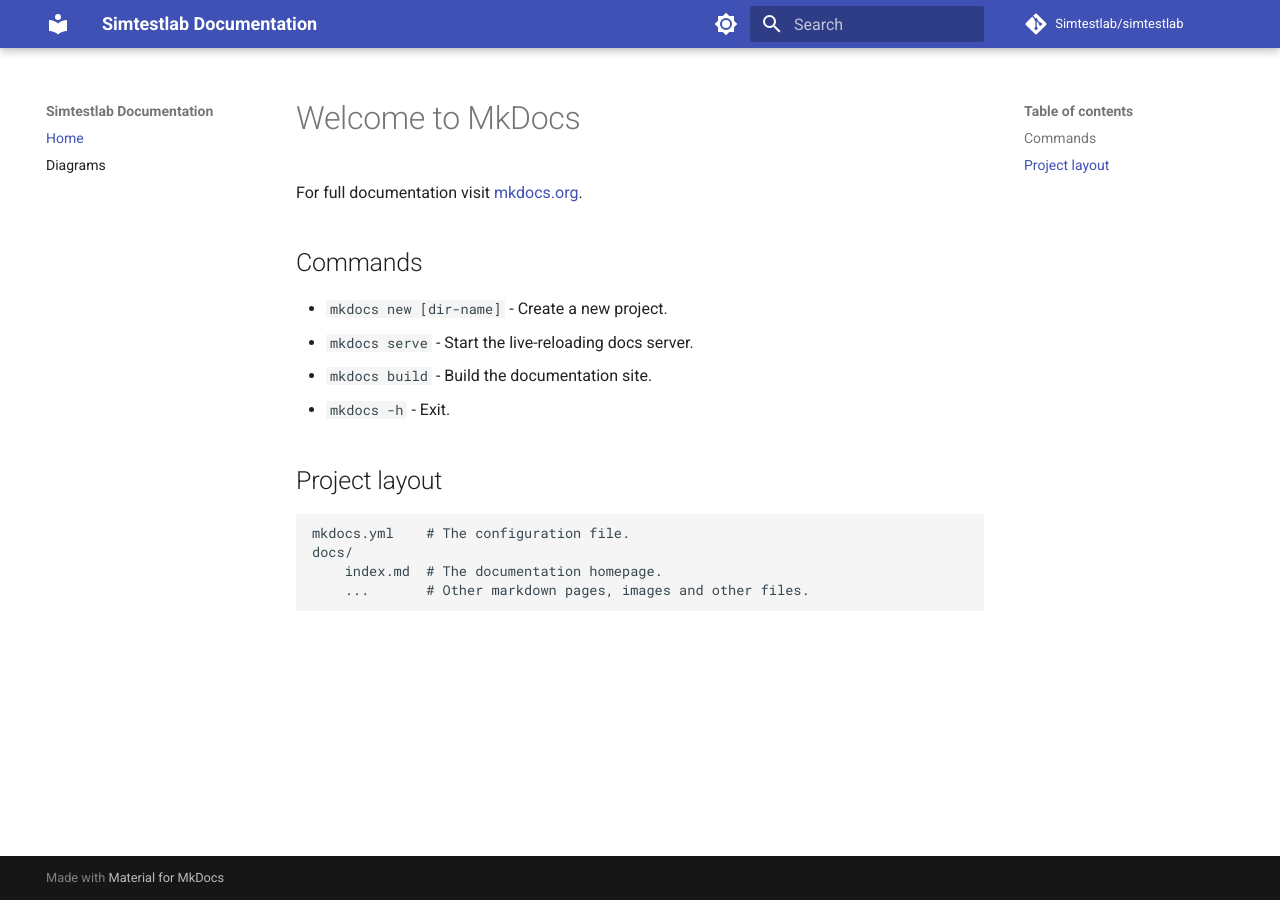
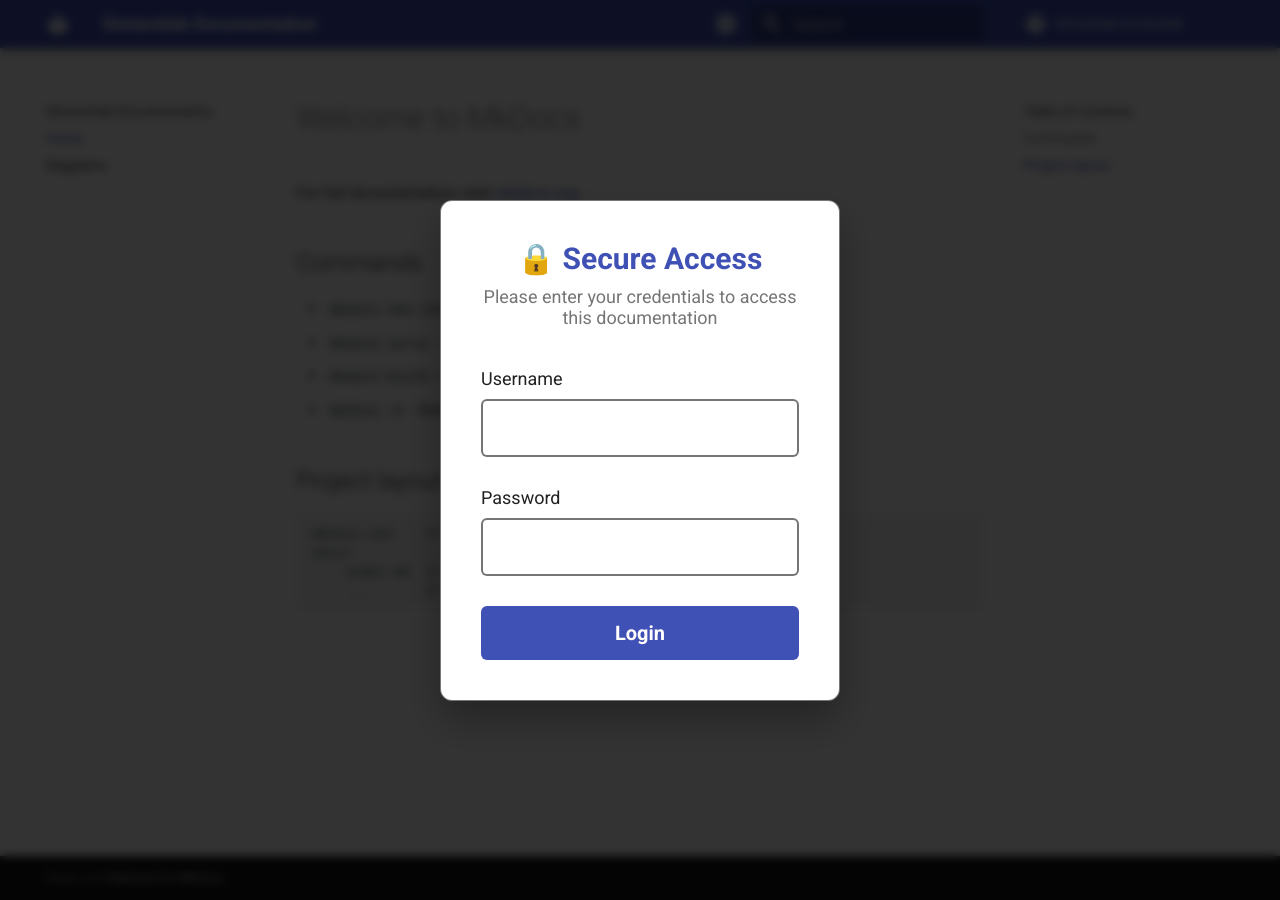
Before and after one commit to Simtestlab/simtestlab, an MkDocs documentation site: the page built from docs/index.md, in a window 1280 px wide. Built offline with MkDocs 1.6.1 and Material for MkDocs 9.7.7, drawn with Linux system fonts in a browser that asks for light colours; comment, search, counter and statistics services are not loaded.

Commit message:
login screen added

```diff
--- /dev/null
+++ b/docs/css/auth.css
@@ -0,0 +1,155 @@
+/* Authentication Overlay Styles */
+.auth-overlay {
+    position: fixed;
+    top: 0;
+    left: 0;
+    width: 100%;
+    height: 100%;
+    background: rgba(0, 0, 0, 0.8);
+    backdrop-filter: blur(5px);
+    z-index: 9999;
+    display: flex;
+    align-items: center;
+    justify-content: center;
+    opacity: 0;
+    visibility: hidden;
+    transition: all 0.3s ease;
+}
+
+.auth-overlay.show {
+    opacity: 1;
+    visibility: visible;
+}
+
+.auth-container {
+    background: var(--md-default-bg-color);
+    border-radius: 12px;
+    padding: 2rem;
+    box-shadow: 0 20px 40px rgba(0, 0, 0, 0.3);
+    max-width: 400px;
+    width: 90%;
+    border: 1px solid var(--md-default-fg-color--light);
+}
+
+.auth-header {
+    text-align: center;
+    margin-bottom: 2rem;
+}
+
+.auth-header h2 {
+    color: var(--md-primary-fg-color);
+    margin: 0 0 0.5rem 0;
+    font-size: 1.5rem;
+    font-weight: 600;
+}
+
+.auth-header p {
+    color: var(--md-default-fg-color--light);
+    margin: 0;
+    font-size: 0.9rem;
+}
+
+.auth-form .form-group {
+    margin-bottom: 1.5rem;
+}
+
+.auth-form label {
+    display: block;
+    margin-bottom: 0.5rem;
+    color: var(--md-default-fg-color);
+    font-weight: 500;
+    font-size: 0.9rem;
+}
+
+.auth-form input[type="text"],
+.auth-form input[type="password"] {
+    width: 100%;
+    padding: 0.75rem;
+    border: 2px solid var(--md-default-fg-color--light);
+    border-radius: 6px;
+    background: var(--md-default-bg-color);
+    color: var(--md-default-fg-color);
+    font-size: 1rem;
+    transition: border-color 0.3s ease;
+    box-sizing: border-box;
+}
+
+.auth-form input[type="text"]:focus,
+.auth-form input[type="password"]:focus {
+    outline: none;
+    border-color: var(--md-primary-fg-color);
+    box-shadow: 0 0 0 3px rgba(33, 150, 243, 0.1);
+}
+
+.auth-form .auth-button {
+    width: 100%;
+    padding: 0.75rem;
+    background: var(--md-primary-fg-color);
+    color: var(--md-primary-bg-color);
+    border: none;
+    border-radius: 6px;
+    font-size: 1rem;
+    font-weight: 600;
+    cursor: pointer;
+    transition: all 0.3s ease;
+}
+
+.auth-form .auth-button:hover {
+    background: var(--md-primary-fg-color--dark);
+    transform: translateY(-1px);
+    box-shadow: 0 4px 12px rgba(0, 0, 0, 0.2);
+}
+
+.auth-form .auth-button:disabled {
+    opacity: 0.6;
+    cursor: not-allowed;
+    transform: none;
+}
+
+.auth-error {
+    background: #ffebee;
+    color: #c62828;
+    padding: 0.75rem;
+    border-radius: 6px;
+    margin-top: 1rem;
+    font-size: 0.9rem;
+    border: 1px solid #ffcdd2;
+    display: none;
+}
+
+[data-md-color-scheme="slate"] .auth-error {
+    background: #1a1a1a;
+    color: #ef5350;
+    border-color: #2a2a2a;
+}
+
+/* Dark mode adjustments */
+[data-md-color-scheme="slate"] .auth-container {
+    background: var(--md-default-bg-color);
+    border-color: var(--md-default-fg-color--light);
+}
+
+[data-md-color-scheme="slate"] .auth-form input[type="text"],
+[data-md-color-scheme="slate"] .auth-form input[type="password"] {
+    background: var(--md-default-bg-color--darker);
+    border-color: var(--md-default-fg-color--lighter);
+    color: var(--md-default-fg-color);
+}
+
+[data-md-color-scheme="slate"] .auth-form input[type="text"]:focus,
+[data-md-color-scheme="slate"] .auth-form input[type="password"]:focus {
+    border-color: var(--md-accent-fg-color);
+    box-shadow: 0 0 0 3px rgba(138, 173, 244, 0.1);
+}
+
+/* Responsive design */
+@media (max-width: 480px) {
+    .auth-container {
+        margin: 1rem;
+        padding: 1.5rem;
+    }
+
+    .auth-header h2 {
+        font-size: 1.3rem;
+    }
+}
--- /dev/null
+++ b/docs/js/auth.js
@@ -0,0 +1,246 @@
+// Authentication System for MkDocs
+class AuthManager {
+    constructor() {
+        this.overlay = null;
+        this.isAuthenticated = false;
+        this.init();
+    }
+
+    init() {
+        // Check if user is already authenticated
+        this.checkAuthentication();
+
+        // Create auth overlay if not authenticated
+        if (!this.isAuthenticated) {
+            this.createAuthOverlay();
+            this.showAuthOverlay();
+        }
+
+        // Prevent right-click and keyboard shortcuts
+        this.preventAccess();
+    }
+
+    checkAuthentication() {
+        const authToken = localStorage.getItem('mkdocs_auth_token');
+        const authExpiry = localStorage.getItem('mkdocs_auth_expiry');
+
+        if (authToken && authExpiry) {
+            const now = new Date().getTime();
+            if (now < parseInt(authExpiry)) {
+                // Token is still valid
+                this.isAuthenticated = this.verifyToken(authToken);
+            } else {
+                // Token expired, remove it
+                this.logout();
+            }
+        }
+    }
+
+    verifyToken(token) {
+        // Simple token verification - in production, use proper JWT or similar
+        try {
+            const decoded = atob(token);
+            const parts = decoded.split(':');
+            if (parts.length === 3) {
+                const [username, password, timestamp] = parts;
+                const expectedToken = this.generateToken(username, password);
+                return token === expectedToken;
+            }
+        } catch (e) {
+            console.warn('Token verification failed');
+        }
+        return false;
+    }
+
+    generateToken(username, password) {
+        // Simple token generation - in production, use proper encryption
+        const timestamp = new Date().getTime();
+        const data = `${username}:${password}:${timestamp}`;
+        return btoa(data);
+    }
+
+    createAuthOverlay() {
+        const overlay = document.createElement('div');
+        overlay.className = 'auth-overlay';
+        overlay.innerHTML = `
+            <div class="auth-container">
+                <div class="auth-header">
+                    <h2>🔒 Secure Access</h2>
+                    <p>Please enter your credentials to access this documentation</p>
+                </div>
+                <form class="auth-form" onsubmit="return false;">
+                    <div class="form-group">
+                        <label for="username">Username</label>
+                        <input type="text" id="username" name="username" required autocomplete="username">
+                    </div>
+                    <div class="form-group">
+                        <label for="password">Password</label>
+                        <input type="password" id="password" name="password" required autocomplete="current-password">
+                    </div>
+                    <button type="button" class="auth-button" onclick="authManager.login()">Login</button>
+                    <div class="auth-error" id="auth-error"></div>
+                </form>
+            </div>
+        `;
+        document.body.appendChild(overlay);
+        this.overlay = overlay;
+    }
+
+    showAuthOverlay() {
+        if (this.overlay) {
+            setTimeout(() => {
+                this.overlay.classList.add('show');
+            }, 100);
+        }
+    }
+
+    hideAuthOverlay() {
+        if (this.overlay) {
+            this.overlay.classList.remove('show');
+            setTimeout(() => {
+                this.overlay.remove();
+                this.overlay = null;
+            }, 300);
+        }
+    }
+
+    async login() {
+        const username = document.getElementById('username').value.trim();
+        const password = document.getElementById('password').value;
+        const errorDiv = document.getElementById('auth-error');
+        const button = document.querySelector('.auth-button');
+
+        // Clear previous error
+        errorDiv.style.display = 'none';
+        errorDiv.textContent = '';
+
+        // Validate input
+        if (!username || !password) {
+            this.showError('Please enter both username and password');
+            return;
+        }
+
+        // Disable button during authentication
+        button.disabled = true;
+        button.textContent = 'Authenticating...';
+
+        try {
+            // Check credentials against configured values
+            if (this.validateCredentials(username, password)) {
+                // Generate and store token
+                const token = this.generateToken(username, password);
+                const expiry = new Date().getTime() + (24 * 60 * 60 * 1000); // 24 hours
+
+                localStorage.setItem('mkdocs_auth_token', token);
+                localStorage.setItem('mkdocs_auth_expiry', expiry.toString());
+
+                this.isAuthenticated = true;
+                this.hideAuthOverlay();
+
+                // Show success message
+                this.showSuccessMessage();
+            } else {
+                this.showError('Invalid username or password');
+            }
+        } catch (error) {
+            console.error('Authentication error:', error);
+            this.showError('Authentication failed. Please try again.');
+        } finally {
+            // Re-enable button
+            button.disabled = false;
+            button.textContent = 'Login';
+        }
+    }
+
+    validateCredentials(username, password) {
+        // Get credentials from global config (set during build)
+        const validUsername = window.MKDOCS_AUTH_USERNAME || 'admin';
+        const validPassword = window.MKDOCS_AUTH_PASSWORD || 'password';
+
+        return username === validUsername && password === validPassword;
+    }
+
+    showError(message) {
+        const errorDiv = document.getElementById('auth-error');
+        if (errorDiv) {
+            errorDiv.textContent = message;
+            errorDiv.style.display = 'block';
+        }
+    }
+
+    showSuccessMessage() {
+        // Optional: Show a brief success message
+        const success = document.createElement('div');
+        success.style.cssText = `
+            position: fixed;
+            top: 20px;
+            right: 20px;
+            background: #4caf50;
+            color: white;
+            padding: 1rem;
+            border-radius: 6px;
+            box-shadow: 0 4px 12px rgba(0, 0, 0, 0.3);
+            z-index: 10000;
+            font-weight: 500;
+        `;
+        success.textContent = '✅ Login successful!';
+        document.body.appendChild(success);
+
+        setTimeout(() => {
+            success.remove();
+        }, 3000);
+    }
+
+    logout() {
+        localStorage.removeItem('mkdocs_auth_token');
+        localStorage.removeItem('mkdocs_auth_expiry');
+        this.isAuthenticated = false;
+        location.reload();
+    }
+
+    preventAccess() {
+        // Prevent right-click context menu
+        document.addEventListener('contextmenu', (e) => {
+            if (!this.isAuthenticated) {
+                e.preventDefault();
+                return false;
+            }
+        });
+
+        // Prevent keyboard shortcuts
+        document.addEventListener('keydown', (e) => {
+            if (!this.isAuthenticated) {
+                // Prevent Ctrl+U (view source), Ctrl+S (save), etc.
+                if (e.ctrlKey && (e.key === 'u' || e.key === 's' || e.key === 'a' || e.key === 'p')) {
+                    e.preventDefault();
+                    return false;
+                }
+                // Prevent F12 (dev tools)
+                if (e.key === 'F12') {
+                    e.preventDefault();
+                    return false;
+                }
+            }
+        });
+
+        // Prevent drag and drop
+        document.addEventListener('dragstart', (e) => {
+            if (!this.isAuthenticated) {
+                e.preventDefault();
+                return false;
+            }
+        });
+    }
+}
+
+// Initialize authentication when DOM is loaded
+document.addEventListener('DOMContentLoaded', () => {
+    window.authManager = new AuthManager();
+});
+
+// Global logout function for potential use in templates
+window.logout = () => {
+    if (window.authManager) {
+        window.authManager.logout();
+    }
+};
--- /dev/null
+++ b/docs/overrides/main.html
@@ -0,0 +1,10 @@
+{% extends "base.html" %}
+
+{% block htmltitle %}
+{{ super() }}
+<script>
+  // Authentication credentials injected during build
+  window.MKDOCS_AUTH_USERNAME = "{{ config.extra.auth_username | default('admin') }}";
+  window.MKDOCS_AUTH_PASSWORD = "{{ config.extra.auth_password | default('password') }}";
+</script>
+{% endblock %}
--- a/mkdocs.yml
+++ b/mkdocs.yml
@@ -10,6 +10,7 @@ repo_url: https://github.com/Simtestlab/simtestlab
 # Theme
 theme:
   name: material
+  custom_dir: docs/overrides
   palette:
     # Palette toggle for light mode
     - scheme: default
@@ -21,6 +22,11 @@ theme:
       toggle:
         icon: material/brightness-4
         name: Switch to light mode
+
+# Extra configuration
+extra:
+  auth_username: "admin"  # Default fallback, will be overridden by secrets
+  auth_password: "password"  # Default fallback, will be overridden by secrets
 
 # Navigation
 nav:
@@ -37,3 +43,9 @@ markdown_extensions:
   - pymdownx.details
   - plantuml_markdown:
       server: http://www.plantuml.com/plantuml
+
+# Custom JavaScript and CSS
+extra_javascript:
+  - js/auth.js
+extra_css:
+  - css/auth.css
```
Also changed, not shown: AUTH_SETUP.md (added, +72 -0 lines), 1 other file.
